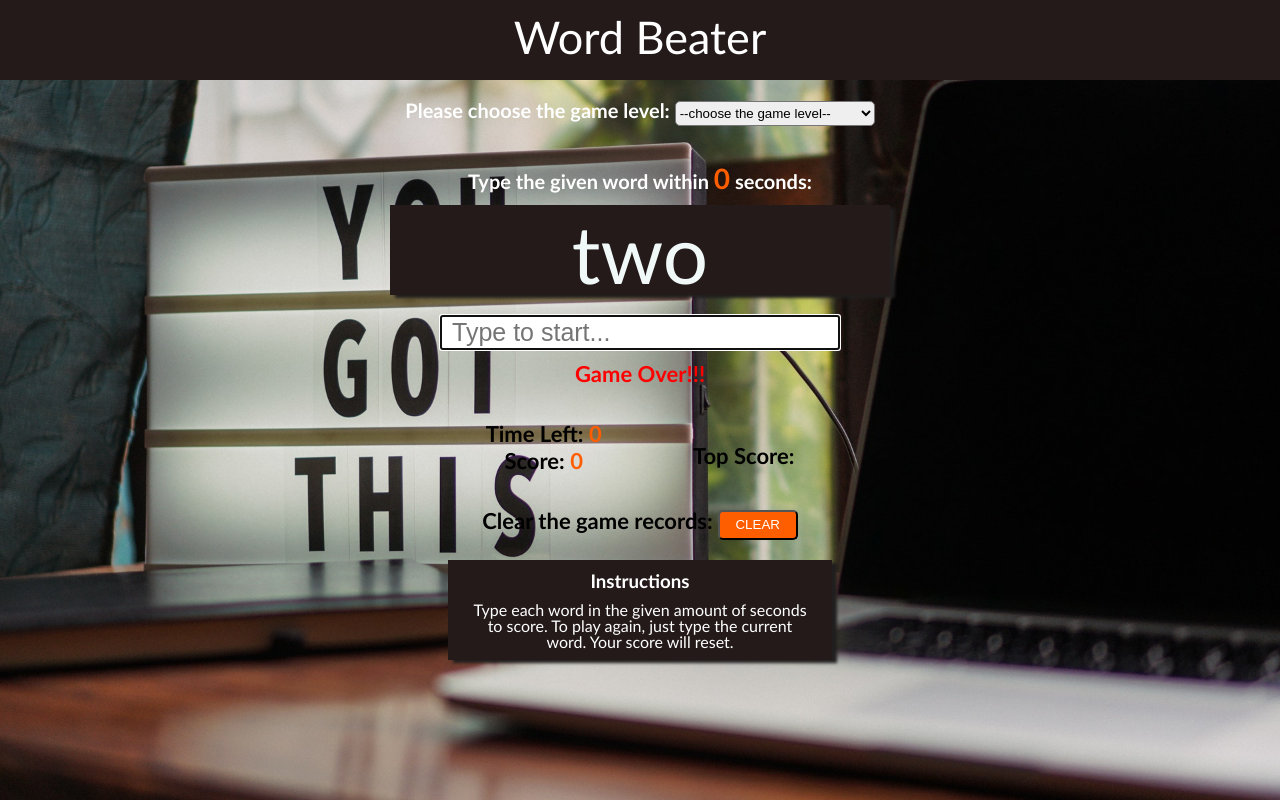
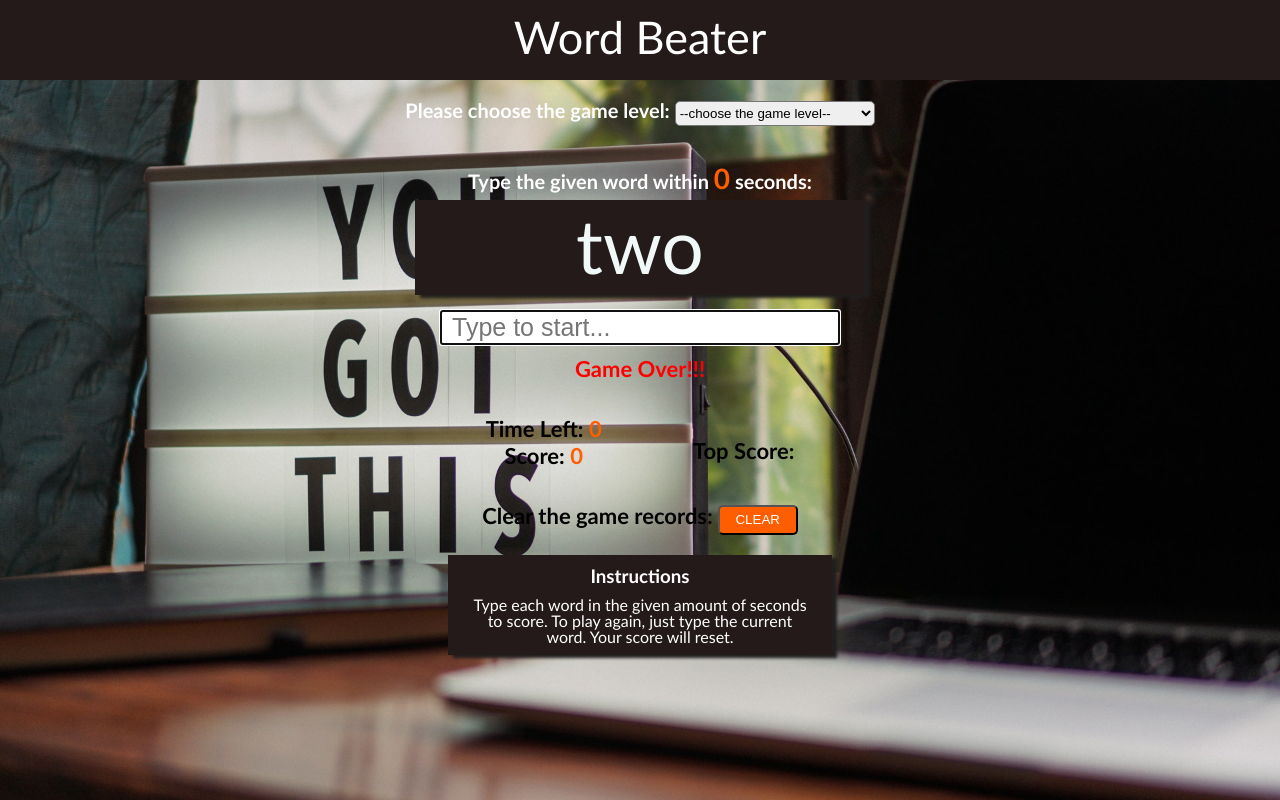
Before and after one commit to ZQWang39/Game---Wordbeater, a plain HTML site: page index.html in a window 1280 px wide. Drawn offline with Linux system fonts and the light colour scheme.

Commit message:
Change size of display words

```diff
--- a/style.css
+++ b/style.css
@@ -64,12 +64,12 @@ body{
 }
 
 .word{
-    width:500px;
-    height:90px;
-    margin:10px auto;
+    width:450px;
+    height:95px;
+    margin:5px auto;
     background-color:rgb(36, 26, 26);
     text-align: center;
-    font-size: 80px;
+    font-size: 75px;
     color:rgb(240, 248, 248);
     box-shadow: 5px 3px 3px rgb(32, 30, 30);
 }
```
